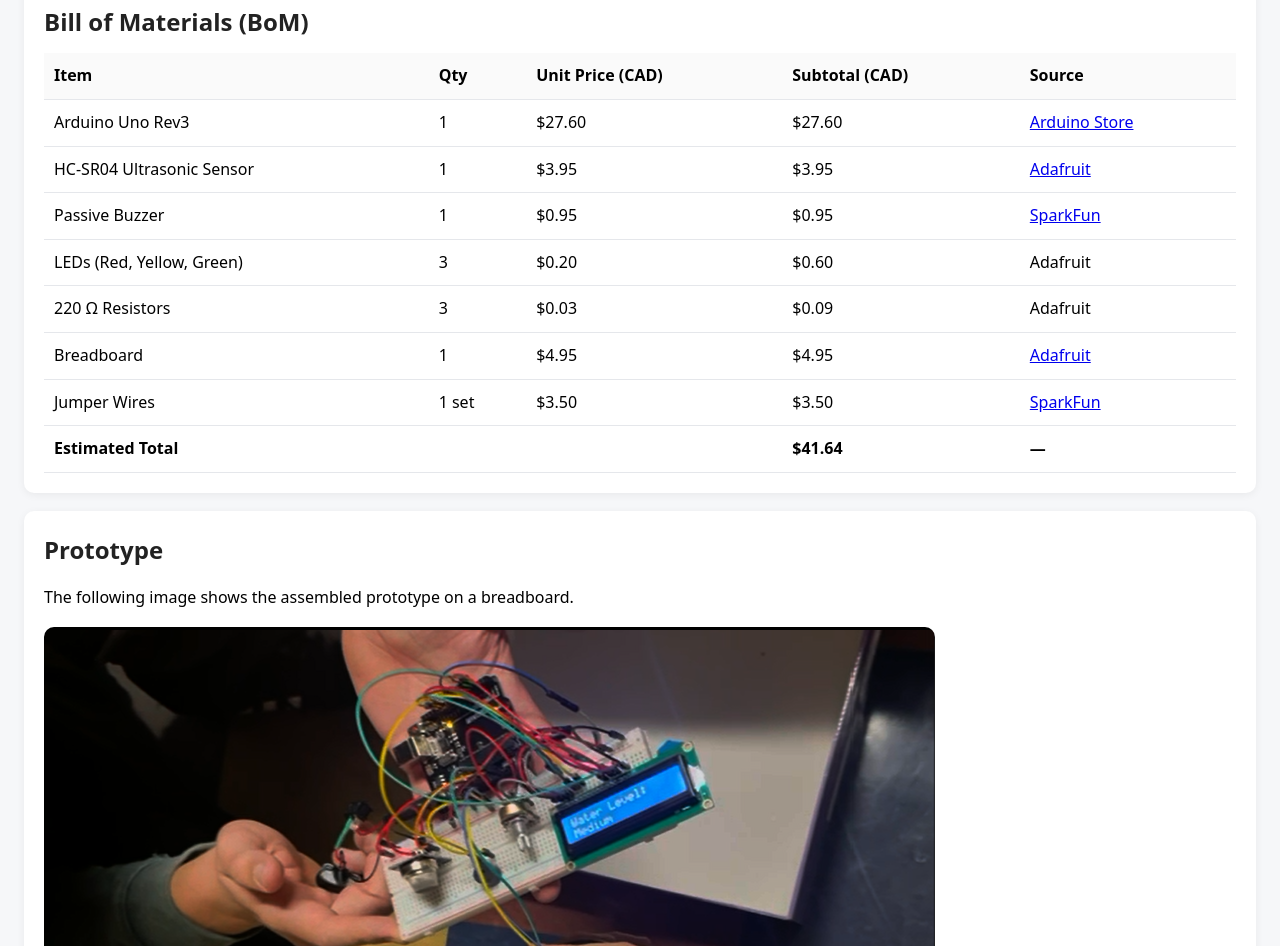
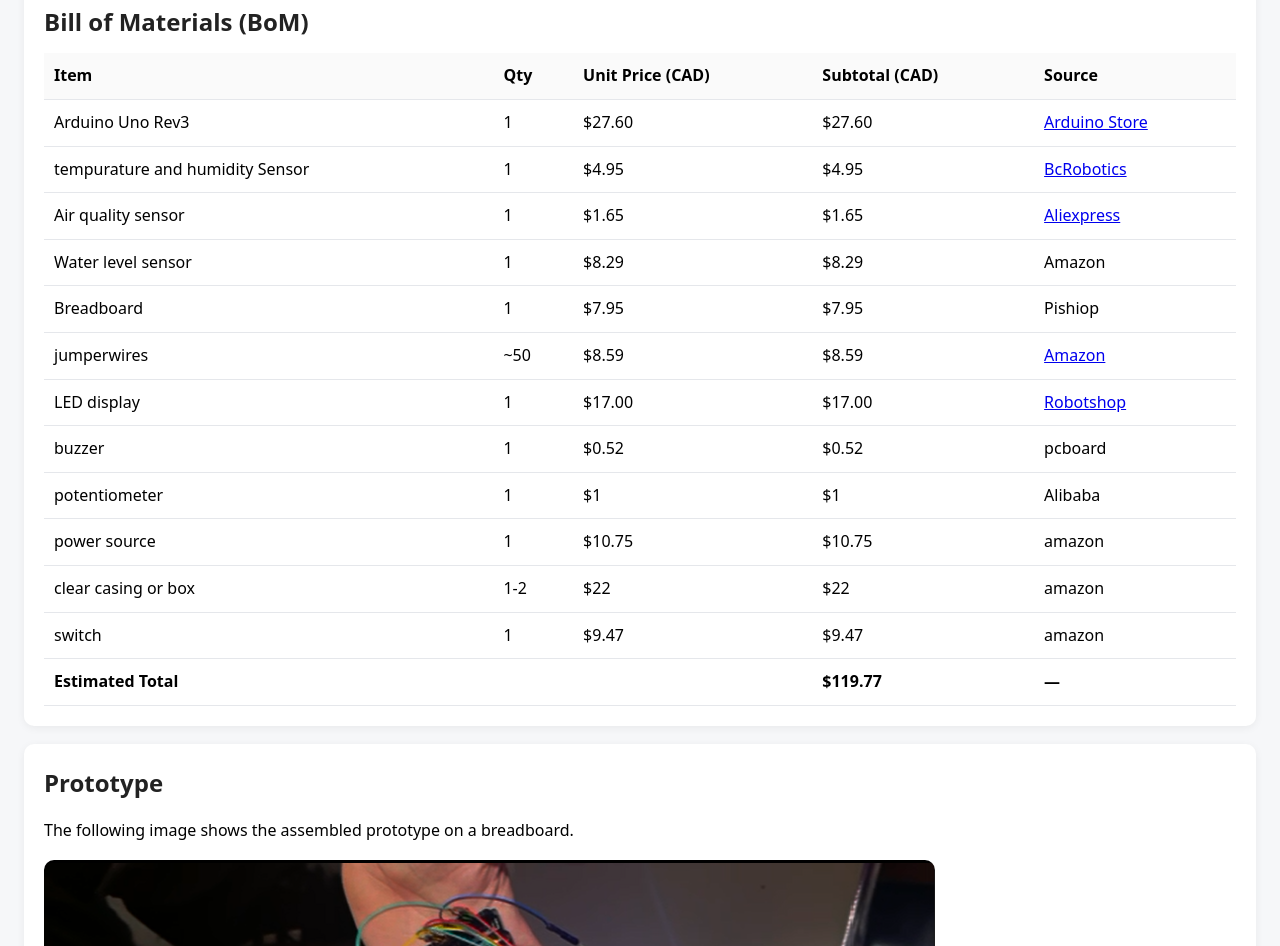
Before and after one commit to DarioBaric/TECH_117_G14, a plain HTML site: page index.html in a window 1280 px wide. Shown: the part 1059-2005 px from the top of the page. Drawn offline with nearby package versions, Linux system fonts and the light colour scheme.

Commit message:
fifth commit - bom

```diff
--- a/index.html
+++ b/index.html
@@ -78,78 +78,221 @@
     </ul>
   </section>
 
+
  <section id="bom">
+
   <h2>Bill of Materials (BoM)</h2>
+
   <table>
+
    <thead>
+
     <tr>
+
      <th>Item</th>
+
      <th>Qty</th>
+
      <th>Unit Price (CAD)</th>
+
      <th>Subtotal (CAD)</th>
+
      <th>Source</th>
+
     </tr>
+
    </thead>
+
    <tbody>
+
     <tr>
+
      <td>Arduino Uno Rev3</td>
+
      <td>1</td>
+
      <td>$27.60</td>
+
      <td>$27.60</td>
+
      <td><a href="https://store-usa.arduino.cc/products/arduino-uno-rev3">Arduino Store</a></td>
+
     </tr>
+
     <tr>
-          <td>HC-SR04 Ultrasonic Sensor</td>
+
+     <td>tempurature and humidity Sensor</td>
+
      <td>1</td>
-          <td>$3.95</td>
-          <td>$3.95</td>
-          <td><a href="https://www.adafruit.com/product/3942">Adafruit</a></td>
+
+     <td>$4.95</td>
+
+     <td>$4.95</td>
+
+     <td><a href="DHT11 Temperature / Humidity Sensor - BC Robotics ">BcRobotics</a></td>
+
     </tr>
+
     <tr>
-          <td>Passive Buzzer</td>
+
+     <td>Air quality sensor</td>
+
      <td>1</td>
-          <td>$0.95</td>
-          <td>$0.95</td>
-          <td><a href="https://www.sparkfun.com/passive-buzzer-module.html">SparkFun</a></td>
+
+     <td>$1.65</td>
+
+     <td>$1.65</td>
+
+     <td><a href="https://www.aliexpress.com/item/1005005990806310.html">Aliexpress</a></td>
+
     </tr>
+
     <tr>
-          <td>LEDs (Red, Yellow, Green)</td>
-          <td>3</td>
-          <td>$0.20</td>
-          <td>$0.60</td>
-          <td>Adafruit</td>
+
+     <td>Water level sensor</td>
+
+     <td>1</td>
+
+     <td>$8.29</td>
+
+     <td>$8.29</td>
+
+     <td><a herf="https://www.amazon.ca/Sensor-module-Detection-Surface-Arduino/dp/B01N058HS6">Amazon</a></td>
+
     </tr>
+
     <tr>
-          <td>220 Ω Resistors</td>
-          <td>3</td>
-          <td>$0.03</td>
-          <td>$0.09</td>
-          <td>Adafruit</td>
+
+     <td>Breadboard</td>
+
+     <td>1</td>
+
+     <td>$7.95</td>
+
+     <td>$7.95</td>
+
+     <td><a herf="https://www.pishop.ca/product/full-sized-breadboard-830-points">Pishiop</a></td>
+
     </tr>
+
     <tr>
-          <td>Breadboard</td>
+
+     <td>jumperwires</td>
+
+     <td>~50</td>
+
+     <td>$8.59</td>
+
+     <td>$8.59</td>
+
+     <td><a href="https://www.amazon.ca/120Pcs-Multicolored-Solderless-Breadboard-Arduino/dp/B0D1K8Q75B/ref=asc_df_B0D1K8Q75B">Amazon</a></td>
+
+    </tr>
+
+    <tr>
+
+     <td>LED display</td>
+
      <td>1</td>
-          <td>$4.95</td>
-          <td>$4.95</td>
-          <td><a href="https://www.adafruit.com/product/64">Adafruit</a></td>
+
+     <td>$17.00</td>
+
+     <td>$17.00</td>
+
+     <td><a href="https://ca.robotshop.com/products/dfrobot-i2c-twi-lcd1602-module">Robotshop</a>
+
     </tr>
+
     <tr>
-          <td>Jumper Wires</td>
-          <td>1 set</td>
-          <td>$3.50</td>
-          <td>$3.50</td>
-          <td><a href="https://www.sparkfun.com/jumper-wires-standard-7-m-m-30-awg-30-pack.html">SparkFun</a>
+
+     <td>buzzer</td>
+
+     <td>1</td>
+
+     <td>$0.52</td>
+
+     <td>$0.52</td>
+
+     <td><a herf="https://www.pcboard.ca/minipiezo-buzzer">pcboard</a></td>
+
+     </tr>
+
+     <tr>
+
+     <td>potentiometer</td>
+
+     <td>1</td>
+
+     <td>$1</td>
+
+     <td>$1</td>
+
+     <td><a herf="https://www.alibaba.com/product-detail/50K-Potentiometer-Variable-Resistors-3-Terminals_1601081966495.html">Alibaba</a></td>
+
+     </tr>
+
+     <tr>
+
+     <td>power source</td>
+
+     <td>1</td>
+
+     <td>$10.75</td>
+
+     <td>$10.75</td>
+
+     <td><a herf="https://www.amazon.ca/Amazon-Basics-Performance-All-Purpose-Batteries/dp/B0774D64LT/ref=asc_df_B0774D64LT">amazon </a></td>
+
+     </tr>
+
+     <tr>
+
+     <td>clear casing or box</td>
+
+     <td>1-2</td>
+
+     <td>$22</td>
+
+     <td>$22</td>
+
+     <td><a herf="https://www.amazon.ca/iDesign-Kitchen-Stackable-Plastic-Organizer/dp/B00W02UXHQ/ref=sr_1_26">amazon</a></td>
+
+     </tr>
+
+     <tr>
+
+     <td>switch</td>
+
+     <td>1</td>
+
+     <td>$9.47</td>
+
+     <td>$9.47</td>
+
+     <td><a herf="https://www.amazon.ca/DaierTek-Rocker-Switch-Position-Terminal/dp/B07S2QJKTX">amazon</a></td>
+
      </td>
+
      </tr>
+
    </tbody>
+
    <tfoot>
+
     <tr>
+
      <td colspan="3">Estimated Total</td>
-          <td>$41.64</td>
+
+     <td>$119.77</td>
+
      <td>—</td>
+
     </tr>
+
    </tfoot>
+
   </table>
+
  </section>
 
   <section id="prototype">
```
Lines whose indentation alone changed are shown as unchanged.
